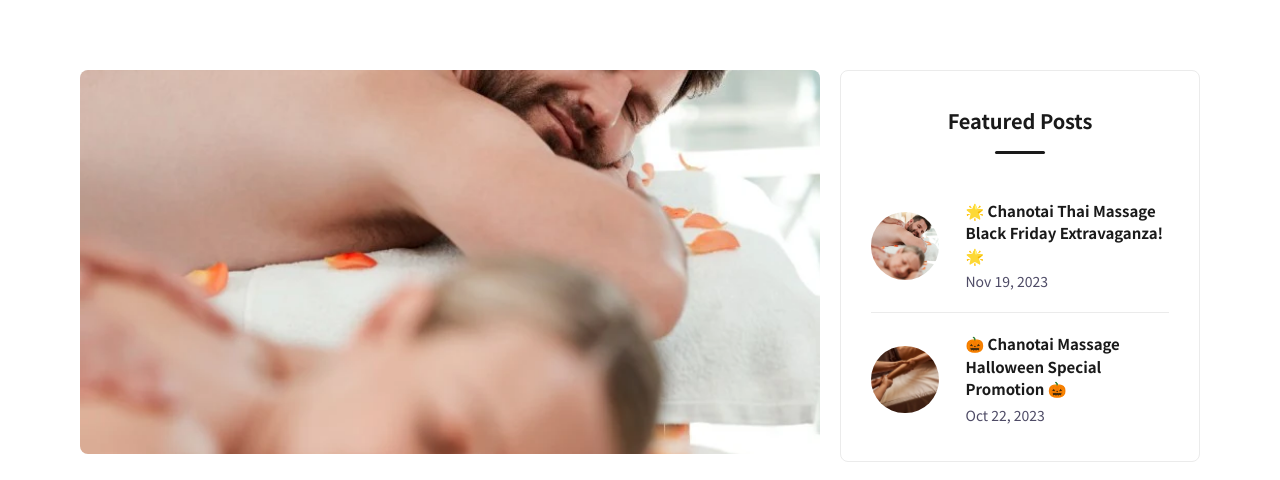
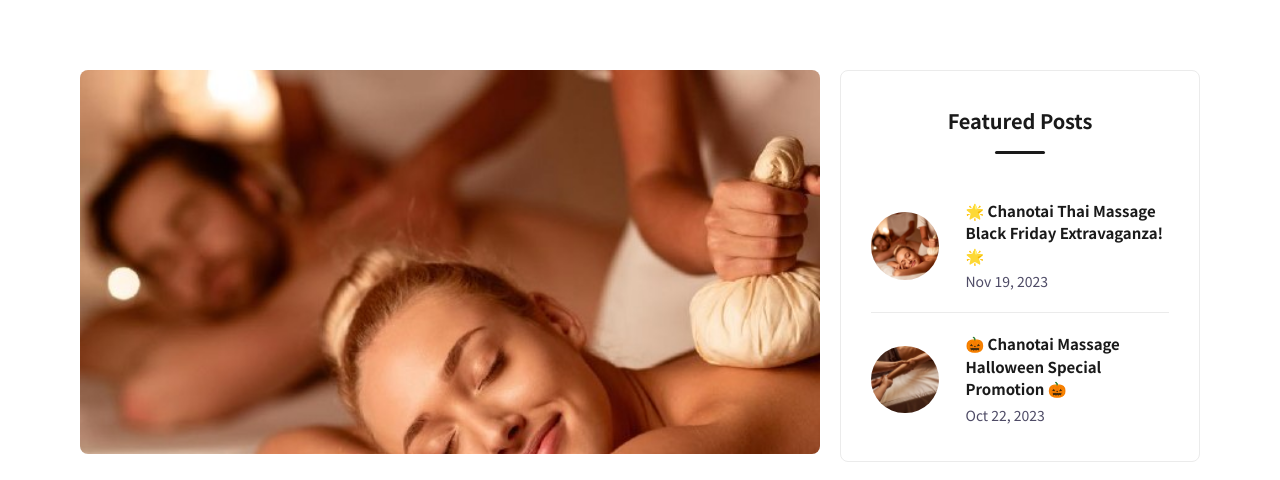
Before and after one commit to andrewbramwell/chanotai, an Eleventy site: page src/content/blog/🌟-chanotai-thai-massage-black-friday-extravaganza-🌟.md in a window 1280 px wide. Shown: the part 320-800 px from the top of the page. Built offline with nearby package versions, Linux system fonts and the light colour scheme; Eleventy itself is replaced by a stand-in of ours; files that its build step writes are made by us from their sources.

Commit message:
Update Blog “🌟-chanotai-thai-massage-black-friday-extravaganza-🌟”

```diff
--- a/src/content/blog/🌟-chanotai-thai-massage-black-friday-extravaganza-🌟.md
+++ b/src/content/blog/🌟-chanotai-thai-massage-black-friday-extravaganza-🌟.md
@@ -8,7 +8,7 @@ date: 2023-11-19T21:21:28.414Z
 tags:
   - post
   - featured
-image: /assets/images/blog/couple-massage.webp
+image: /assets/images/blog/couples.jpg
 imageAlt: " Couples Massage "
 ---
 Indulge in exclusive Black Friday bliss at Chanotai Thai Massage! Treat yourself or a loved one to rejuvenating treatments before December 10, 2023!
```
Also changed, not shown: public/assets/images/blog/couples.jpg (added).
